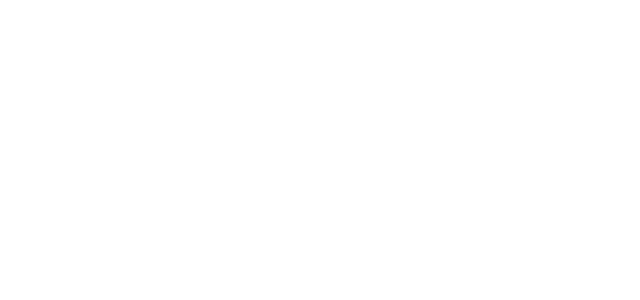
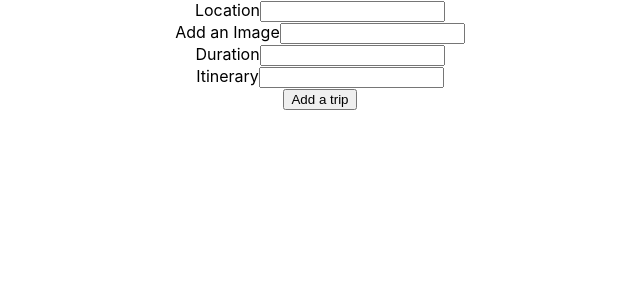
Before and after one commit to whitchakara/travelBuddy, a React (Create React App) app in the folder client/: page /tip/new in a window 1280 px wide. Shown: the top 300 px of the page, without its empty margins (320-960 px from the left). Built offline with nearby package versions, Linux system fonts and the light colour scheme.

Commit message:
added components

```diff
--- a/client/package.json
+++ b/client/package.json
@@ -3,9 +3,11 @@
   "version": "0.1.0",
   "private": true,
   "dependencies": {
+    "@reach/router": "^1.3.4",
     "@testing-library/jest-dom": "^5.14.1",
     "@testing-library/react": "^11.2.7",
     "@testing-library/user-event": "^12.8.3",
+    "axios": "^0.24.0",
     "react": "^17.0.2",
     "react-dom": "^17.0.2",
     "react-scripts": "4.0.3",
--- a/client/src/App.js
+++ b/client/src/App.js
@@ -1,9 +1,23 @@
 // import logo from './logo.svg';
 import './App.css';
+import {Router} from '@reach/router';
+import React from 'react';
+import AddTraveler from './components/AddTraveler';
+import AddTrip from './components/AddTrip';
+import EditTraveler from './components/EditTraveler';
+import EditTrip from './components/AddTrip';
+import Error from './components/Errors';
 
 function App() {
   return (
     <div className="App">
+      <Router>
+        <AddTraveler path="/traveler"/>
+        <AddTrip path="/tip/new"/>
+        <EditTraveler path="/traveler/:id"/>
+        <EditTrip path="/trip/:id"/>
+        <Error path="/errors"/>
+      </Router>
 
     </div>
   );
--- /dev/null
+++ b/client/src/components/AddTraveler.js
@@ -0,0 +1,57 @@
+import React,{useState} from 'react';
+//import {Link} from '@reach/router';
+import { navigate } from '@reach/router';
+import axios from 'axios';
+//import Header from './Header';
+
+
+const AddTraveler = ()=> {
+
+
+    const [errors, setErrors] = useState([]);
+
+    const onChangeHandler = (e)=> {
+        // let newStateObject = {...newPirate};
+        // newStateObject[e.target.name] = e.target.value
+        // setNewPirate(newStateObject);
+
+
+    }
+    const newSubmitHandler = (e)=> {
+        e.preventDefault();
+        const newTraveler = {
+
+        };
+        axios.post('http://localhost:8000/api/travelers/',
+        newTraveler
+        )
+        .then((res)=> {
+            console.log(res.data);
+            navigate('/');
+        })
+        .catch((err)=> {
+            const errorResponse = err.response.data.errors;
+            console.log(err);
+            console.log(err.response.data.errors.message);
+            const errorArr = [];
+            for (const key of Object.keys(errorResponse)){
+                errorArr.push(errorResponse[key].message)
+            }
+
+            setErrors(errorArr);
+        })
+    }
+
+
+
+
+
+    return(
+        <div>
+
+
+        </div>
+    )
+};
+
+export default AddTraveler;
--- /dev/null
+++ b/client/src/components/AddTrip.js
@@ -0,0 +1,78 @@
+import React,{useState} from 'react';
+//import {Link} from '@reach/router';
+import { navigate } from '@reach/router';
+import axios from 'axios';
+//import Header from './Header';
+
+
+const AddTrip = ()=> {
+    const[location, setLocation] = useState("");
+    const [locationImg, setLocationImg] = useState("");
+    const[duration, setDuration] = useState("");
+    const [itinerary, setItinerary] = useState("");
+
+
+    const [errors, setErrors] = useState([]);
+
+    const newSubmitHandler = (e)=> {
+        e.preventDefault();
+        const newTrip = {
+            location,
+            locationImg,
+            duration,
+            itinerary,
+
+        };
+        axios.post('http://localhost:8000/api/trips/',
+        newTrip
+        )
+        .then((res)=> {
+            console.log(res.data);
+            navigate('/');
+        })
+        .catch((err)=> {
+            const errorResponse = err.response.data.errors;
+            console.log(err);
+            console.log(err.response.data.errors.message);
+            const errorArr = [];
+            for (const key of Object.keys(errorResponse)){
+                errorArr.push(errorResponse[key].message)
+            }
+
+            setErrors(errorArr);
+        })
+    }
+
+
+
+
+
+    return(
+        <div>
+            <form onSubmit = {newSubmitHandler}>
+            {errors.map((err,index)=> <p key={index}>{err}</p>)}
+                <div>
+                    <label>Location</label>
+                    <input onChange={(e) => setLocation(e.target.value)} name="location" value={location}/>
+                </div>
+                <div>
+                    <label>Add an Image</label>
+                    <input onChange={(e) => setLocationImg(e.target.value)} name="locationImg" value={locationImg}/>
+                </div>
+                <div>
+                    <label>Duration</label>
+                    <input onChange={(e) => setDuration(e.target.value)} name="duration" value={duration}/>
+                </div>
+                <div>
+                    <label>Itinerary</label>
+                    <input onChange={(e) => setItinerary(e.target.value)} name="itinerary" value={itinerary}/>
+                </div>
+                <button>Add a trip</button>
+
+            </form>
+
+        </div>
+    )
+};
+
+export default AddTrip;
--- /dev/null
+++ b/client/src/components/EditTraveler.js
@@ -0,0 +1,43 @@
+import React,{useState,useEffect} from 'react';
+//import {Link} from '@reach/router';
+import axios from 'axios';
+import { navigate } from '@reach/router';
+//import Header from "./Header";
+
+const EditTraveler = (props)=> {
+    const {id} = props;
+    const [updatingTraveler, setUpdatingTraveler] = useState({});
+    //const [errors, setErrors] = useState({});
+    useEffect(()=> {
+        axios.get(`http://localhost:8000/api/travelers/${id}`)
+        .then((res)=> {
+            console.log(res.data);
+            setUpdatingTraveler(res.data);
+        })
+        .catch((err)=> {
+            console.log(err);
+            navigate('/error')
+
+        })
+
+    },[id])
+
+
+
+    return(
+        <div>
+                {/* <h1>{updatingPirate.pirateName}</h1>
+                <p>Position:{updatingPirate.crewPosition}</p>
+                <p>Treasures:{updatingPirate.treasureChests}</p>
+                <p>Peg Leg:{updatingPirate.hasPegLeg ? <p>Yes</p> : <p>No</p>}</p>
+                <p>Eye Patch:{updatingPirate.hasEyePatch ? <p>Yes</p> : <p>No</p>}</p>
+                <p>Hook Hand:{updatingPirate.hasHookHand ? <p>Yes</p> : <p>No</p>}</p>
+                <p>{updatingPirate.imageUrl && (
+                    <img src={updatingPirate.imageUrl} alt="" />
+                    )}</p>
+                <p>{updatingPirate.catchPhrase}</p> */}
+
+        </div>
+    )
+}
+export default EditTraveler;
--- /dev/null
+++ b/client/src/components/Errors.js
@@ -0,0 +1,13 @@
+import {Link} from '@reach/router';
+
+const Error = (props)=> {
+
+
+
+    return(
+        <div>
+
+        </div>
+    )
+}
+export default Error;
--- /dev/null
+++ b/client/src/components/Header.js
@@ -0,0 +1,17 @@
+import {Link} from '@reach/router';
+
+const Header = (props)=> {
+    const {link, linkText,subText}= props;
+
+
+
+
+    return(
+        <div>
+            <h1>Add a Pirate</h1>
+            <Link to={link}>{linkText}</Link>
+            <p>{subText}</p>
+        </div>
+    )
+}
+export default Header;
```
Also changed, not shown: client/src/components/EditTrip.js (added, +43 -0 lines), 2 other files (tests, documents, lock files or other folders).
